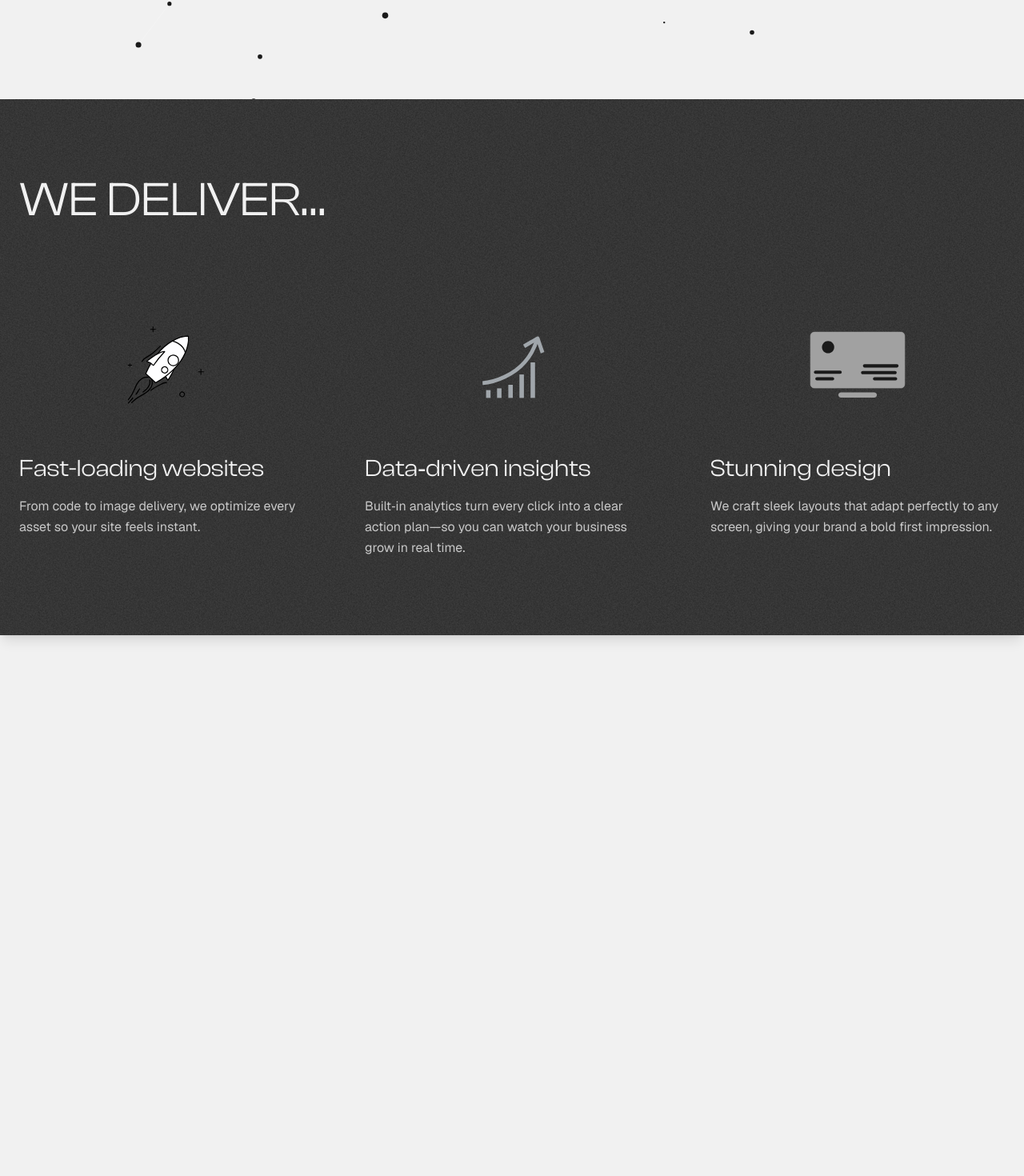
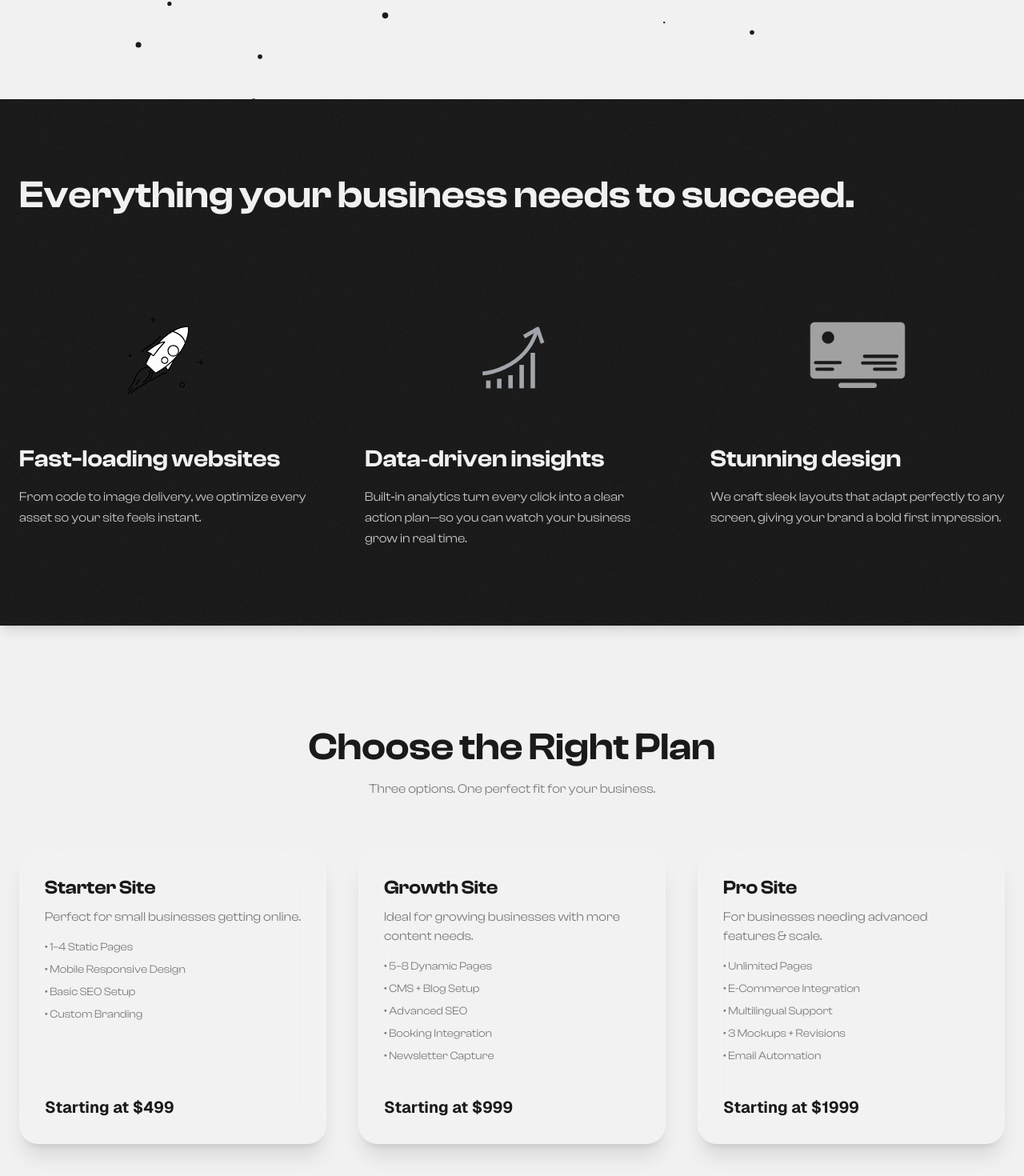
Before and after one commit to MrSalt123/btwn-site, a Next.js app: page / in a window 1280 px wide. Shown: the part 676-2146 px from the top of the page at 80% size. Built offline with nearby package versions, Linux system fonts and the light colour scheme.

Commit message:
added service cards

```diff
--- a/package.json
+++ b/package.json
@@ -11,10 +11,11 @@
   "dependencies": {
     "@lottiefiles/react-lottie-player": "^3.6.0",
     "@tsparticles/react": "^3.0.0",
-    "framer-motion": "^12.9.4",
+    "framer-motion": "^12.10.5",
     "next": "15.3.1",
     "react": "^19.0.0",
     "react-dom": "^19.0.0",
+    "react-parallax-tilt": "^1.7.295",
     "tsparticles": "^3.8.1"
   },
   "devDependencies": {
--- a/src/app/globals.css
+++ b/src/app/globals.css
@@ -84,7 +84,7 @@ body {
 @font-face {
   font-family: "Clash";
   src: url("/fonts/ClashDisplay-Variable.ttf") format("truetype");
-  font-weight: 400;
+  font-weight: 400 600;
   font-style: normal;
   font-display: swap;
 }
--- a/src/app/layout.tsx
+++ b/src/app/layout.tsx
@@ -1,7 +1,6 @@
 import type { Metadata } from "next";
 import { Geist, Geist_Mono } from "next/font/google";
 import "./globals.css";
-import ParticlesBackground from "@/components/ParticlesBackground";
 import Navbar from "@/components/Navbar";
 import ScrollWrapper from "@/components/ScrollWrapper";
 
--- a/src/app/page.tsx
+++ b/src/app/page.tsx
@@ -1,8 +1,8 @@
 "use client";
-import { useState, useEffect } from "react";
 import ParticlesBackground from "@/components/ParticlesBackground";
 import Hero from "@/components/Hero";
 import DeliverSection from "@/components/DeliverSection";
+import ServiceCards from "@/components/ServiceCards";
 
 export default function Home() {
   return (
@@ -15,9 +15,7 @@ export default function Home() {
         ctaLink="/call"
       />
       <DeliverSection />
-      <div className="h-[100vh]">
-
-      </div>
+      <ServiceCards />
     </div>
   );
 }
--- a/src/app/quotes/page.tsx
+++ b/src/app/quotes/page.tsx
@@ -1,10 +1,6 @@
-
-
 export default function Home() {
-
     return (
         <div className="font-[family-name:var(--font-geist-sans)]">
-
             <main className="flex h-[85vh] flex-col items-center justify-center px-6 text-center">
                 <h1 className="text-3xl md:text-5xl font-bold text-gray-900">
                     Our Quotes
--- /dev/null
+++ b/src/app/work/page.tsx
@@ -0,0 +1,19 @@
+
+
+export default function Home() {
+
+    return (
+      <div className="font-[family-name:var(--font-geist-sans)]">
+
+        <main className="flex h-[85vh] flex-col items-center justify-center px-6 text-center">
+        <h1 className="text-3xl md:text-5xl font-bold text-gray-900">
+          Our Work
+        </h1>
+
+        <p className="mt-4 max-w-lg text-lg text-gray-600">
+          Work
+        </p>
+      </main>
+      </div>
+    );
+  }
--- /dev/null
+++ b/src/components/Card.tsx
@@ -0,0 +1,33 @@
+// components/Card.tsx
+import { motion } from "framer-motion";
+
+type CardProps = {
+  title: string;
+  description: string;
+  features: string[];
+  price: string;
+  delay?: number;
+};
+
+export default function Card({ title, description, features, price, delay = 0 }: CardProps) {
+  return (
+    <motion.div
+      initial={{ opacity: 0, y: 30 }}
+      whileInView={{ opacity: 1, y: 0 }}
+      transition={{ delay, duration: 0.6 }}
+      viewport={{ once: true }}
+      className="bg-white/10 backdrop-blur-xl p-8 rounded-3xl shadow-xl hover:scale-105 transition-transform duration-300 ease-in-out text-left h-full flex flex-col"
+    >
+      <h3 className="text-2xl font-display font-bold text-[var(--color-foreground)] mb-2">{title}</h3>
+      <p className="text-[var(--color-neutral-400)] font-display mb-4">{description}</p>
+      <ul className="text-sm text-[var(--color-neutral-400)] font-display space-y-2 mb-6">
+        {features.map((feature, idx) => (
+          <li key={idx}>• {feature}</li>
+        ))}
+      </ul>
+      <div className="mt-auto pt-4">
+        <p className="text-xl font-bold text-[var(--color-foreground)]">Starting at ${price}</p>
+      </div>
+    </motion.div>
+  );
+}
--- a/src/components/DeliverSection.tsx
+++ b/src/components/DeliverSection.tsx
@@ -31,12 +31,12 @@ export default function DeliverSection() {
   return (
     <section className="relative overflow-hidden shadow-lg">
       {/* Background & grain layers */}
-      <div className="absolute inset-0 bg-neutral-600" />
+      <div className="absolute inset-0 bg-foreground" />
       <div className="absolute inset-0 bg-[url('/noise.jpg')] bg-repeat opacity-15 mix-blend-overlay pointer-events-none" />
 
       <div className="relative z-10 mx-auto max-w-7xl py-24 px-6 text-background">
-        <h2 className="text-4xl md:text-6xl font-display font-bold mb-24">
-          WE&nbsp;DELIVER…
+        <h2 className="text-3xl md:text-5xl font-display font-semibold mb-24">
+          Everything&nbsp;your&nbsp;business&nbsp;needs&nbsp;to&nbsp;succeed.
         </h2>
 
         {/* Horizontal Feature Grid */}
@@ -53,7 +53,7 @@ export default function DeliverSection() {
               <h3 className="text-2xl md:text-3xl font-display font-bold text-[var(--color-background)] mt-8 mb-4">
                 {feature.title}
               </h3>
-              <p className="leading-relaxed text-[var(--color-neutral-200)]">{feature.text}</p>
+              <p className="leading-relaxed font-display text-[var(--color-neutral-200)]">{feature.text}</p>
             </div>
           ))}
         </div>
--- a/src/components/Hero.tsx
+++ b/src/components/Hero.tsx
@@ -13,8 +13,8 @@ export default function Hero({
 }) {
   return (
     <section className="flex h-[85vh] flex-col items-center justify-center px-6 text-center">
-      <h1 className="text-4xl md:text-6xl font-bold text-foreground">{headline}</h1>
-      <p className="mt-4 max-w-xl text-lg text-neutral-500">{subline}</p>
+      <h1 className="text-4xl md:text-6xl text-foreground font-display font-bold">{headline}</h1>
+      <p className="mt-4 max-w-xl text-lg text-neutral-500 font-display">{subline}</p>
 
       {/* ——— CTA button ——— */}
       <a
@@ -30,7 +30,7 @@ export default function Hero({
         <span
           className="
             transition-transform duration-300
-            group-hover:-translate-x-2                 /* ➊ slides left ≈½ arrow */
+            group-hover:-translate-x-2 font-display
           "
         >
           {cta}
--- a/src/components/Navbar.tsx
+++ b/src/components/Navbar.tsx
@@ -28,7 +28,7 @@ export default function Navbar() {
       />
 
       <nav className="flex gap-12 text-sm sm:text-xl">
-        {['services', 'quotes', 'about', 'contact'].map((item) => (
+        {['services', 'work', 'about', 'contact'].map((item) => (
           <Link
             key={item}
             href={`/${item}`}
--- /dev/null
+++ b/src/components/ServiceCards.tsx
@@ -0,0 +1,86 @@
+// components/ServiceCards.tsx
+"use client";
+import React from "react";
+import Tilt from "react-parallax-tilt";
+import Card from "./Card";
+import { motion } from "framer-motion";
+
+const tiers = [
+    {
+      name: "Starter Site",
+      price: "499",
+      description: "Perfect for small businesses getting online.",
+      features: [
+        "1–4 Static Pages",
+        "Mobile Responsive Design",
+        "Basic SEO Setup",
+        "Custom Branding",
+      ],
+    },
+    {
+      name: "Growth Site",
+      price: "999",
+      description: "Ideal for growing businesses with more content needs.",
+      features: [
+        "5–8 Dynamic Pages",
+        "CMS + Blog Setup",
+        "Advanced SEO",
+        "Booking Integration",
+        "Newsletter Capture",
+      ],
+    },
+    {
+      name: "Pro Site",
+      price: "1999",
+      description: "For businesses needing advanced features & scale.",
+      features: [
+        "Unlimited Pages",
+        "E-Commerce Integration",
+        "Multilingual Support",
+        "3 Mockups + Revisions",
+        "Email Automation",
+      ],
+    },
+  ];
+
+
+const ServiceCards: React.FC = () => {
+  return (
+    <section className="relative py-32 px-6">
+  <div className="text-center mb-16">
+    <h2 className="text-4xl md:text-5xl font-display font-bold">
+      Choose the Right Plan
+    </h2>
+    <p className="text-[var(--color-neutral-400)] mt-4 font-display">
+      Three options. One perfect fit for your business.
+    </p>
+  </div>
+
+  <div className="grid md:grid-cols-3 gap-10 max-w-7xl mx-auto">
+    {tiers.map((tier, index) => (
+        <Tilt
+        key={index}
+        glareEnable={true}
+        glareMaxOpacity={0.2}
+        scale={1.02}
+        transitionSpeed={400}
+        tiltMaxAngleX={10}
+        tiltMaxAngleY={10}
+        className="w-full max-w-md"
+      >
+      <Card
+        key={tier.name}
+        title={tier.name}
+        description={tier.description}
+        features={tier.features}
+        price={tier.price}
+        delay={index * 0.2}
+      />
+      </Tilt>
+    ))}
+  </div>
+</section>
+  );
+};
+
+export default ServiceCards;
```
Also changed, not shown: 1 other file (tests, documents, lock files or other folders). Lines whose indentation alone changed are shown as unchanged.
